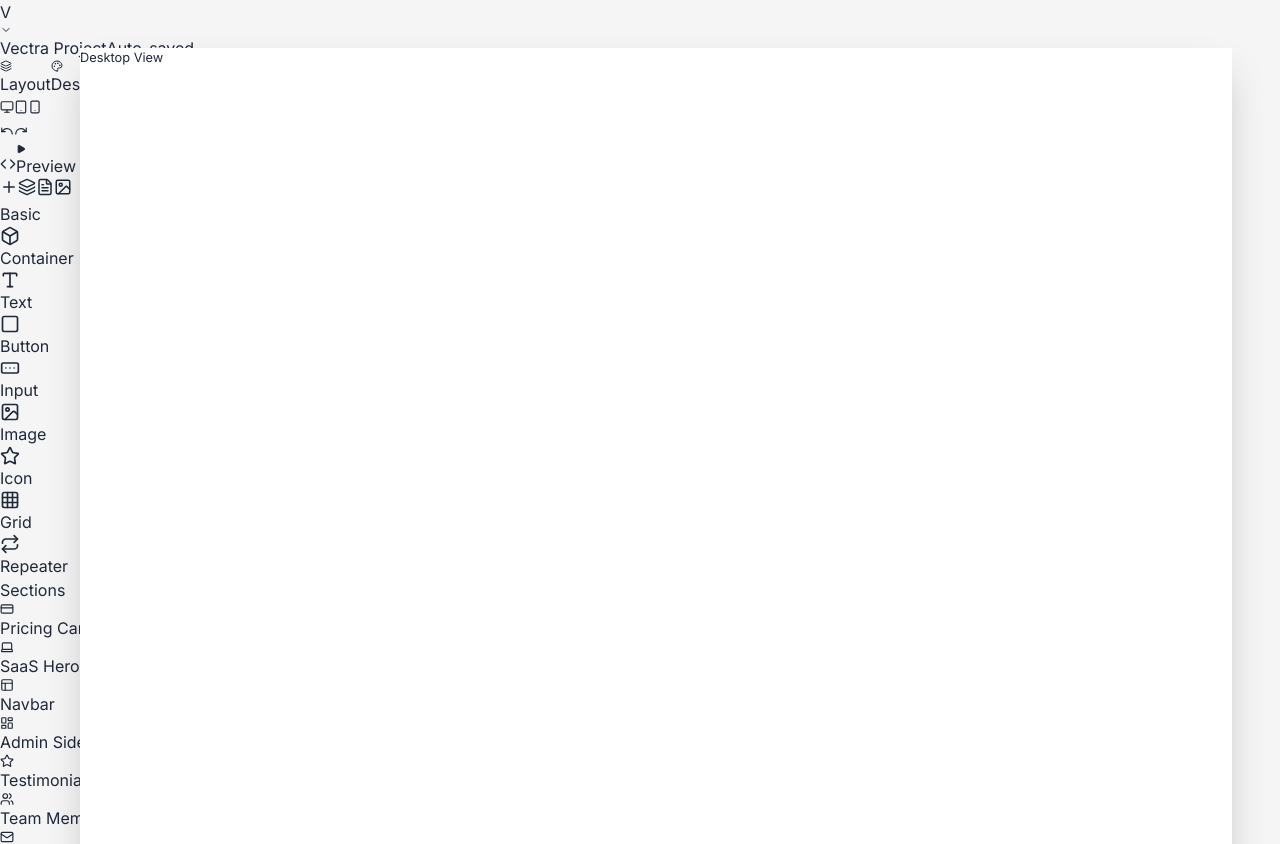
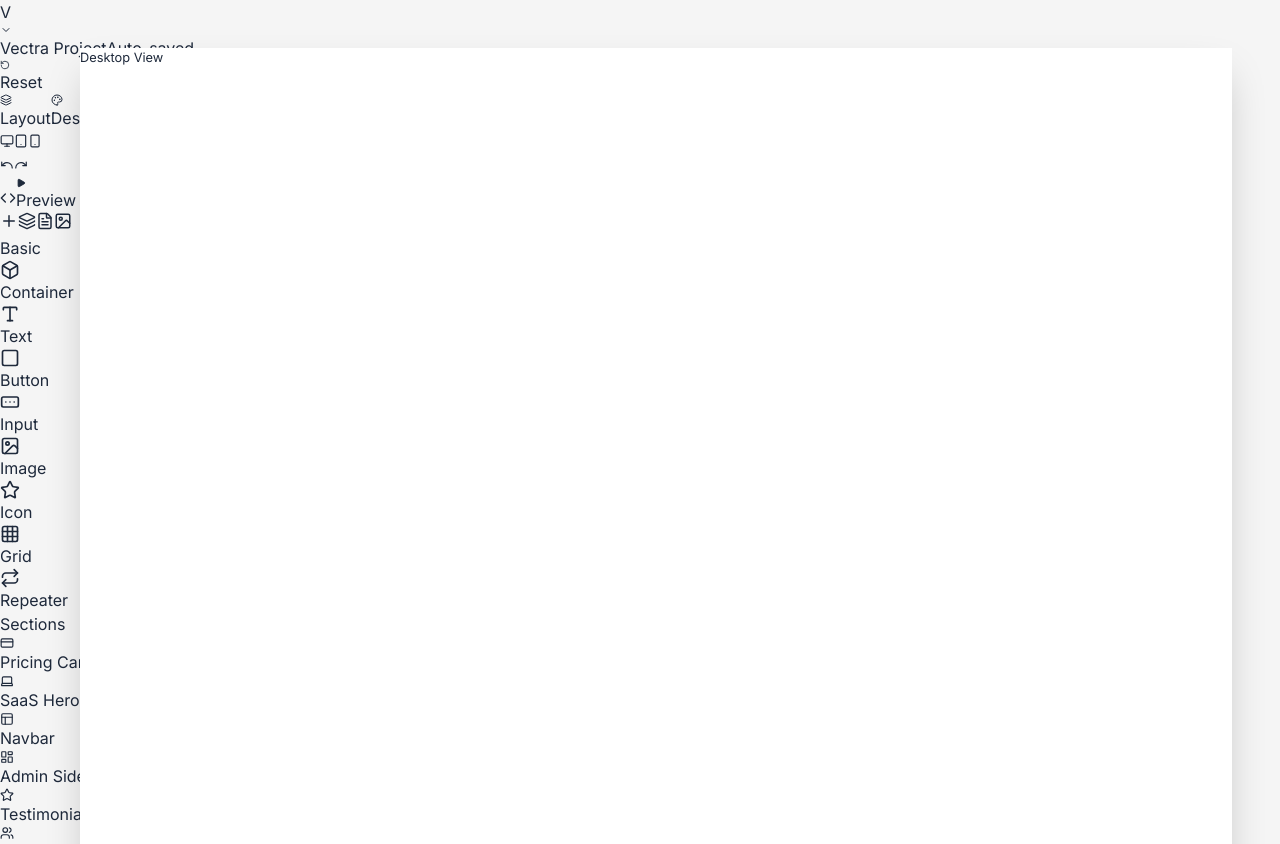
Before and after one commit to OpenDesignlabs/project-v, a React (Vite) app: page / in a window 1280 px wide. Shown: the top 844 px of the page. Built offline with nearby package versions, Linux system fonts and the light colour scheme.

Commit message:
Update code

```diff
--- a/src/components/Header.tsx
+++ b/src/components/Header.tsx
@@ -1,15 +1,16 @@
 import { useState } from 'react';
 import { useEditor } from '../context/EditorContext';
 import { generateCode, copyToClipboard } from '../utils/codeGenerator';
+import { INITIAL_DATA } from '../data/constants';
 import {
     Play, Undo, Redo, Code,
     Monitor, Smartphone, Tablet, ChevronDown, Check, X, Copy,
-    Layers, Palette
+    Layers, Palette, RotateCcw
 } from 'lucide-react';
 import { cn } from '../lib/utils';
 
 export const Header = () => {
-    const { history, previewMode, setPreviewMode, elements, activePageId, device, setDevice, setSelectedId, viewMode, setViewMode } = useEditor();
+    const { history, previewMode, setPreviewMode, elements, setElements, activePageId, device, setDevice, setSelectedId, viewMode, setViewMode } = useEditor();
     const [showCode, setShowCode] = useState(false);
     const [code, setCode] = useState('');
     const [copied, setCopied] = useState(false);
@@ -31,11 +32,19 @@ export const Header = () => {
         setPreviewMode(!previewMode);
     };
 
+    const handleReset = () => {
+        if (confirm('Reset project to default? This will clear all changes.')) {
+            setElements(INITIAL_DATA);
+            localStorage.removeItem('vectra_design_v50');
+            window.location.reload();
+        }
+    };
+
     return (
         <>
             <div className="h-12 bg-[#1e1e1e] border-b border-[#333] flex items-center justify-between px-3 shrink-0 z-50 text-white">
 
-                {/* LEFT: Branding */}
+                {/* LEFT: Branding & Reset */}
                 <div className="flex items-center gap-4">
                     <div className="flex items-center gap-2 cursor-pointer hover:bg-white/10 px-2 py-1 rounded transition-colors">
                         <div className="w-5 h-5 bg-gradient-to-br from-blue-500 to-blue-700 rounded flex items-center justify-center text-[10px] font-bold shadow-lg shadow-blue-900/50">V</div>
@@ -45,6 +54,14 @@ export const Header = () => {
                         <span className="text-xs font-medium text-gray-200">Vectra Project</span>
                         <span className="text-[9px] text-gray-500">Auto-saved</span>
                     </div>
+                    {/* Reset Button */}
+                    <button
+                        onClick={handleReset}
+                        className="text-[10px] text-red-400 hover:text-red-300 flex items-center gap-1 px-2 py-1 hover:bg-red-900/20 rounded transition-colors"
+                        title="Reset to factory settings"
+                    >
+                        <RotateCcw size={10} /> Reset
+                    </button>
                 </div>
 
                 {/* CENTER: View Mode + Device Switcher */}
--- a/src/data/constants.ts
+++ b/src/data/constants.ts
@@ -9,8 +9,8 @@ export const COMPONENT_TYPES: Record<string, ComponentConfig> = {
         icon: Frame,
         label: 'Artboard',
         defaultProps: {
-            // PRO UPDATE: Default to Hard Clipping with Border
-            className: 'bg-white border border-slate-300 relative overflow-hidden shadow-2xl ring-1 ring-black/5',
+            // FIX: Added min-h for guaranteed visibility
+            className: 'bg-white border border-slate-300 shadow-2xl relative overflow-hidden ring-1 ring-black/5 min-h-[600px]',
             style: { width: '800px', height: '600px', position: 'absolute', backgroundColor: '#ffffff' }
         }
     },
@@ -18,9 +18,9 @@ export const COMPONENT_TYPES: Record<string, ComponentConfig> = {
         icon: Monitor,
         label: 'Web Page',
         defaultProps: {
-            // PRO UPDATE: Default to Hard Clipping with Border
-            className: 'bg-white border border-slate-300 relative overflow-hidden shadow-2xl ring-1 ring-black/5',
-            style: { width: '1440px', height: '2000px', position: 'absolute', backgroundColor: '#ffffff' }
+            // FIX: Added min-h for guaranteed visibility
+            className: 'bg-white border border-slate-300 shadow-2xl relative overflow-hidden ring-1 ring-black/5 min-h-[800px]',
+            style: { width: '1440px', height: '1200px', position: 'absolute', backgroundColor: '#ffffff' }
         }
     },
     container: {
@@ -86,9 +86,10 @@ export const INITIAL_DATA: VectraProject = {
         name: 'Desktop View',
         children: [],
         props: {
-            // PRO DEFAULT: Solid border, clipped content
             showLayoutGrid: false,
+            // FIX: Explicit classes for guaranteed visibility
             className: 'bg-white border border-slate-300 shadow-2xl relative overflow-hidden ring-1 ring-black/5',
+            // FIX: Inline background color as fallback
             style: { position: 'absolute', left: '100px', top: '60px', width: '1440px', height: '1200px', backgroundColor: '#ffffff' }
         }
     }
```
